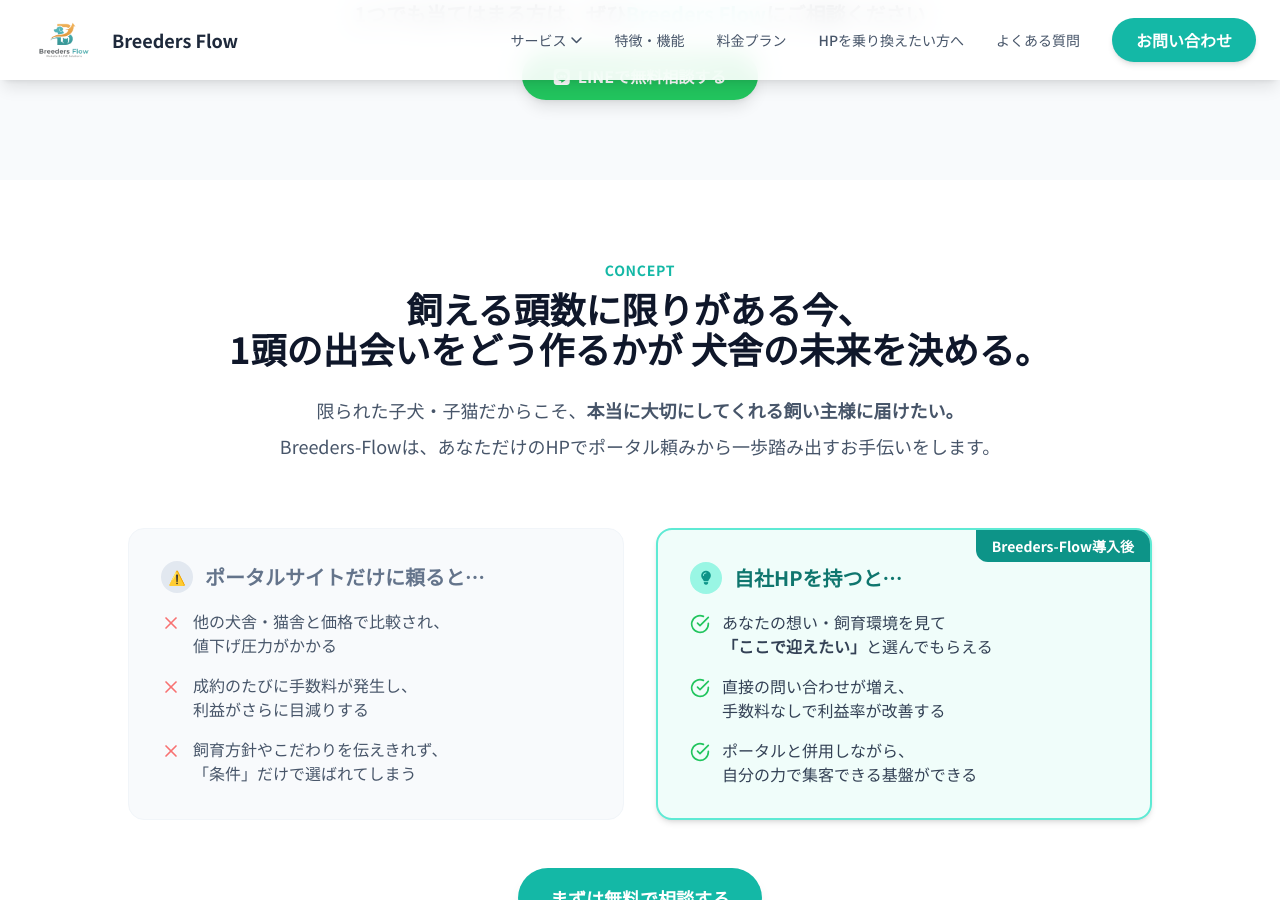
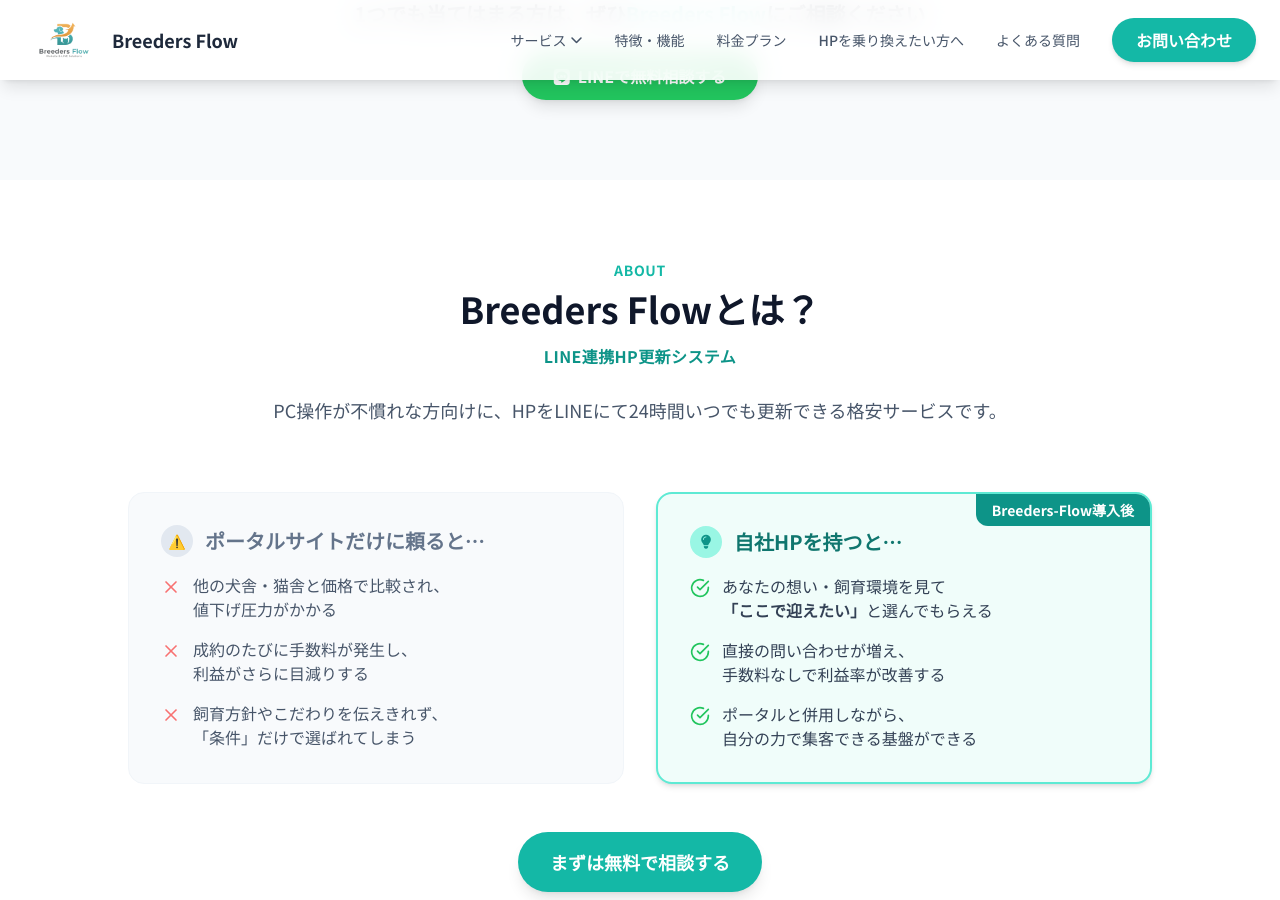
Before and after one commit to BSK-Ryo/Breeders-Flow, a Jekyll site: the page built from index.html, in a window 1280 px wide and 900 px high, scrolled down 1554 px. Built offline with Jekyll 4.4.1, drawn with Linux system fonts in a browser that asks for light colours; nearby versions of some CDN libraries.

```diff
--- a/index.html
+++ b/index.html
@@ -149,15 +149,13 @@
     <section id="concept" class="py-20 bg-white">
         <div class="container mx-auto px-4 md:px-6">
             <div class="text-center max-w-4xl mx-auto mb-16">
-                <span class="text-teal-500 font-bold tracking-wider uppercase text-sm mb-2 block">CONCEPT</span>
-                <h2 class="text-3xl md:text-4xl font-bold mb-6 text-slate-900 leading-snug">
-                    飼える頭数に限りがある今、<br />
-                    1頭の出会いをどう作るかが<br class="md:hidden" />
-                    犬舎の未来を決める。
+                <span class="text-teal-500 font-bold tracking-wider uppercase text-sm mb-2 block">ABOUT</span>
+                <h2 class="text-3xl md:text-4xl font-bold mb-4 text-slate-900">
+                    Breeders Flowとは？
                 </h2>
+                <p class="text-teal-600 font-bold tracking-wide mb-6">LINE連携HP更新システム</p>
                 <p class="text-slate-600 leading-loose text-lg">
-                    限られた子犬・子猫だからこそ、<strong>本当に大切にしてくれる飼い主様に届けたい。</strong><br class="hidden md:block" />
-                    Breeders-Flowは、あなただけのHPでポータル頼みから一歩踏み出すお手伝いをします。
+                    PC操作が不慣れな方向けに、HPをLINEにて24時間いつでも更新できる格安サービスです。
                 </p>
             </div>
 
```
